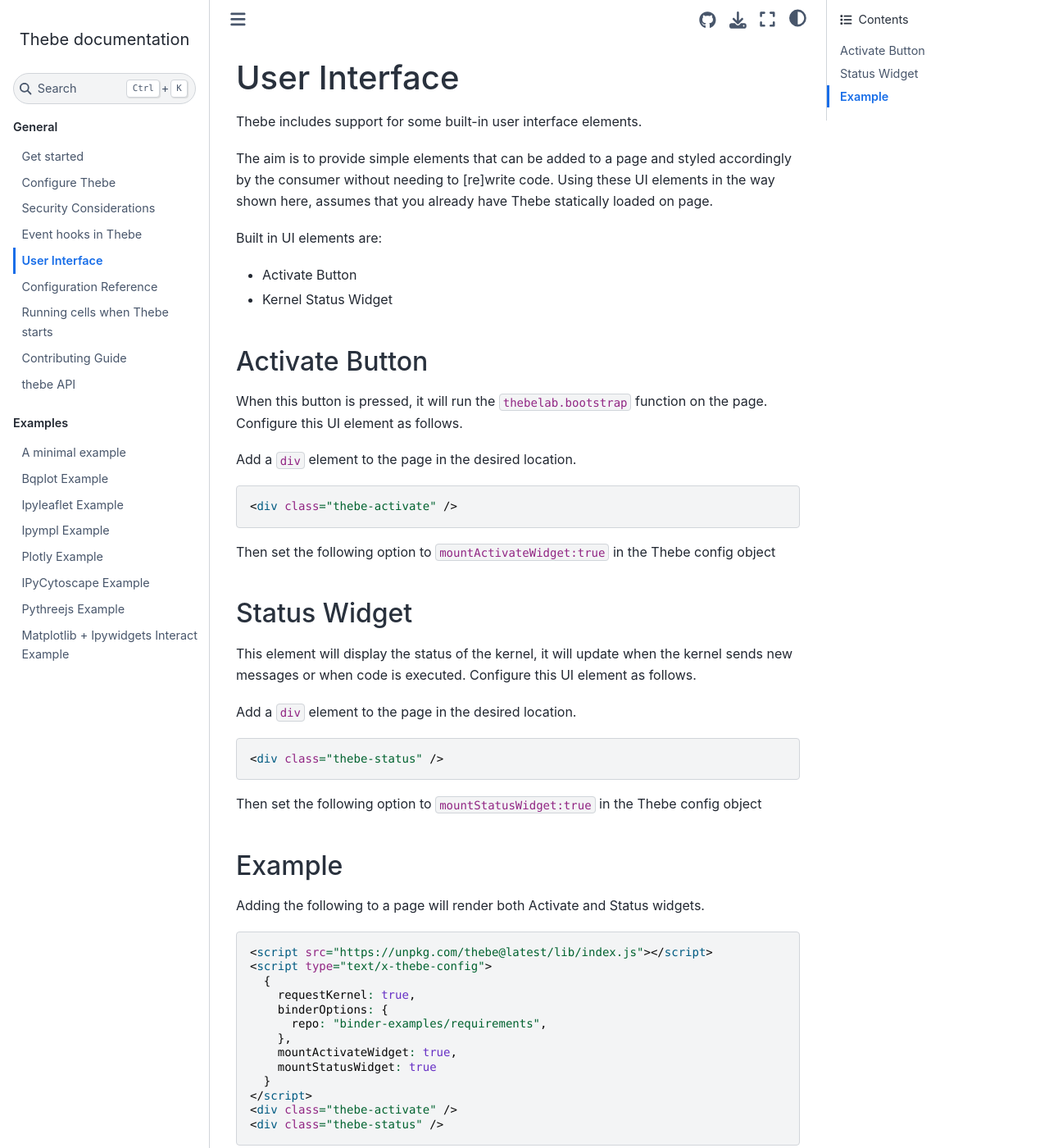
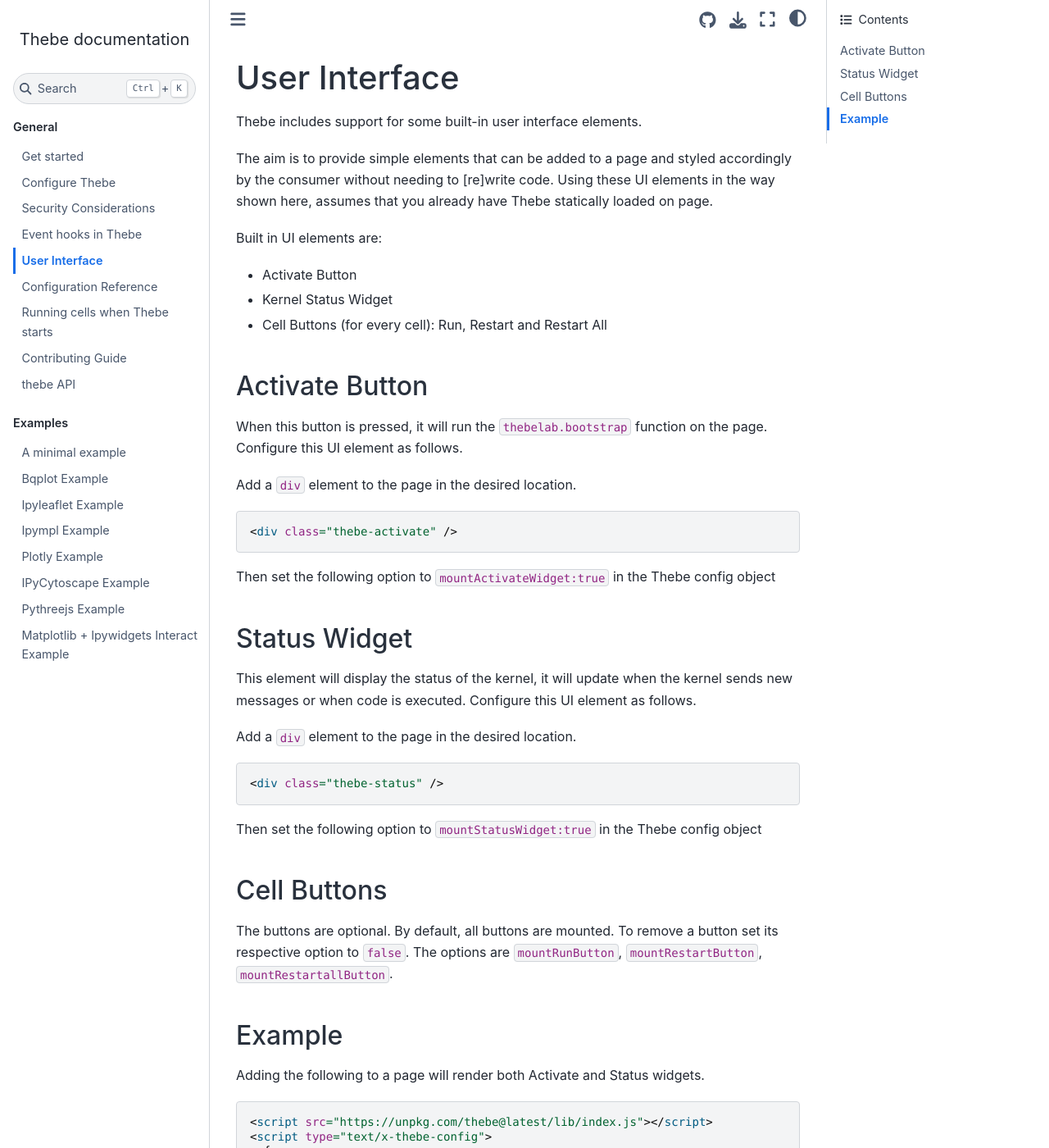
Before and after one commit to jupyter-book/thebe, a Sphinx documentation site: the page built from docs/ui.rst, in a window 1280 px wide and 1400 px high. Shown: the whole window at 82% size. Built offline with Sphinx 7.4.7 and the Sphinx Book theme 1.1.4, drawn with Linux system fonts in a browser that asks for light colours; comment, search, counter and statistics services are not loaded.

Commit message:
update docs: add section about hiding cell buttons

```diff
--- a/docs/ui.rst
+++ b/docs/ui.rst
@@ -11,6 +11,7 @@
 
 - Activate Button
 - Kernel Status Widget
+- Cell Buttons (for every cell): Run, Restart and Restart All
 
 Activate Button
 ===============
@@ -39,6 +40,12 @@
   <div class="thebe-status" />
 
 Then set the following option to :code:`mountStatusWidget:true` in the Thebe config object
+
+Cell Buttons
+=============
+
+The buttons are optional. By default, all buttons are mounted. To remove a button set its respective option to :code:`false`.
+The options are :code:`mountRunButton`, :code:`mountRestartButton`, :code:`mountRestartallButton`.
 
 Example
 =======
```
